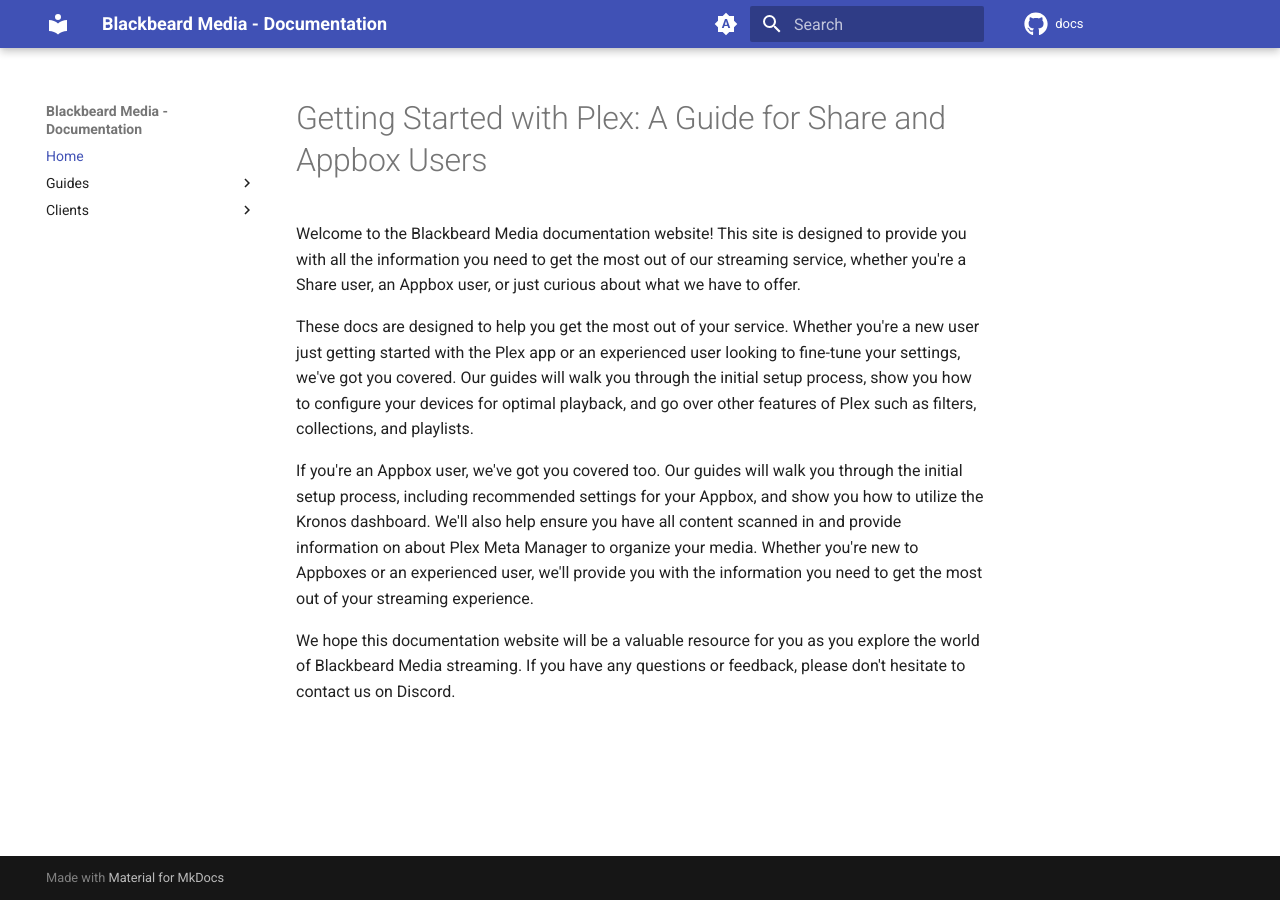
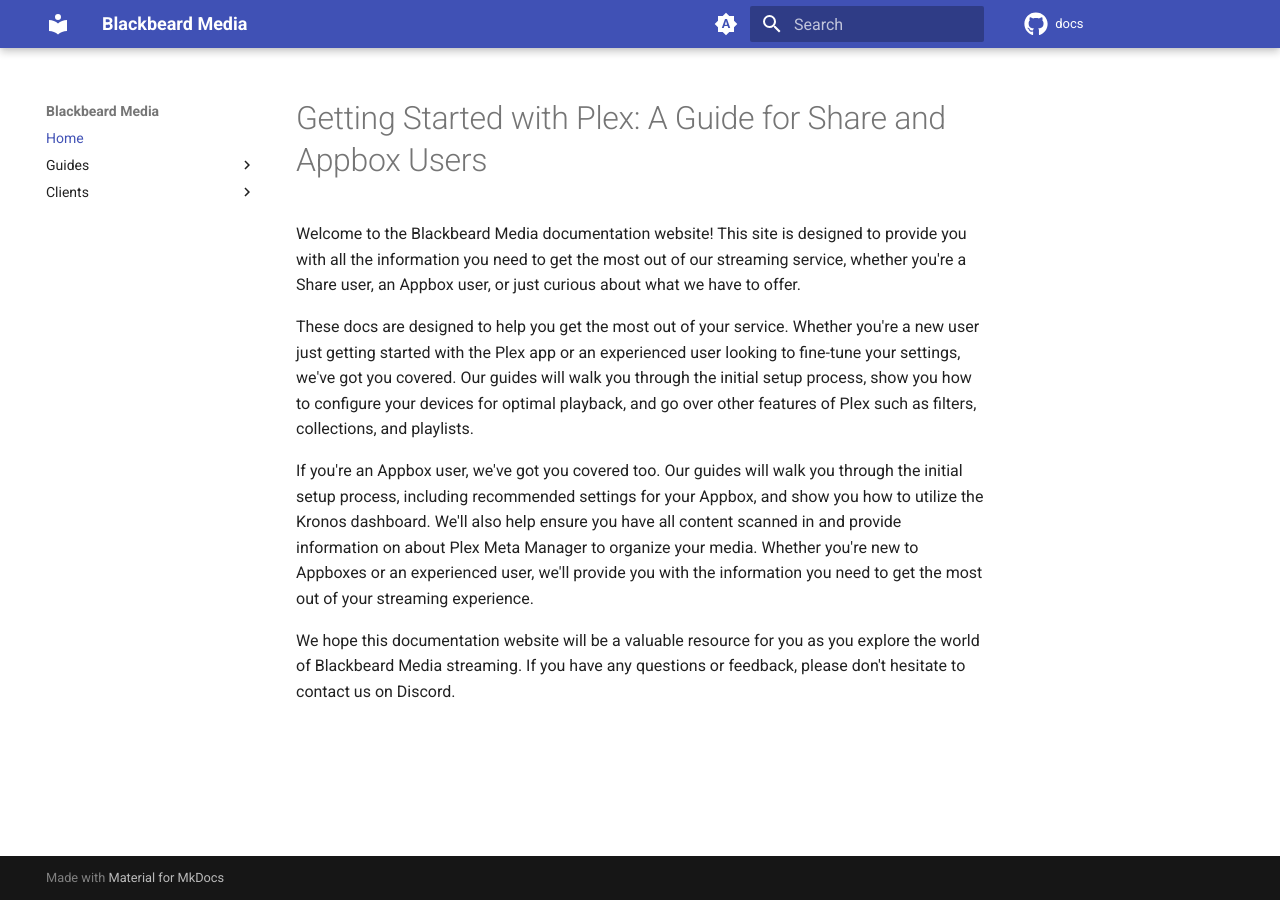
Before and after one commit to neomedia6989/docs-2, an MkDocs documentation site: the page built from docs/index.md, in a window 1280 px wide. Built offline with MkDocs 1.6.1 and Material for MkDocs 9.7.7, drawn with Linux system fonts in a browser that asks for light colours; comment, search, counter and statistics services are not loaded.

Commit message:
Update mkdocs.yml

```diff
--- a/mkdocs.yml
+++ b/mkdocs.yml
@@ -1,4 +1,4 @@
-site_name: Blackbeard Media - Documentation
+site_name: Blackbeard Media
 site_url: https://docs.blackbeard.media/
 
 repo_name: docs
```
